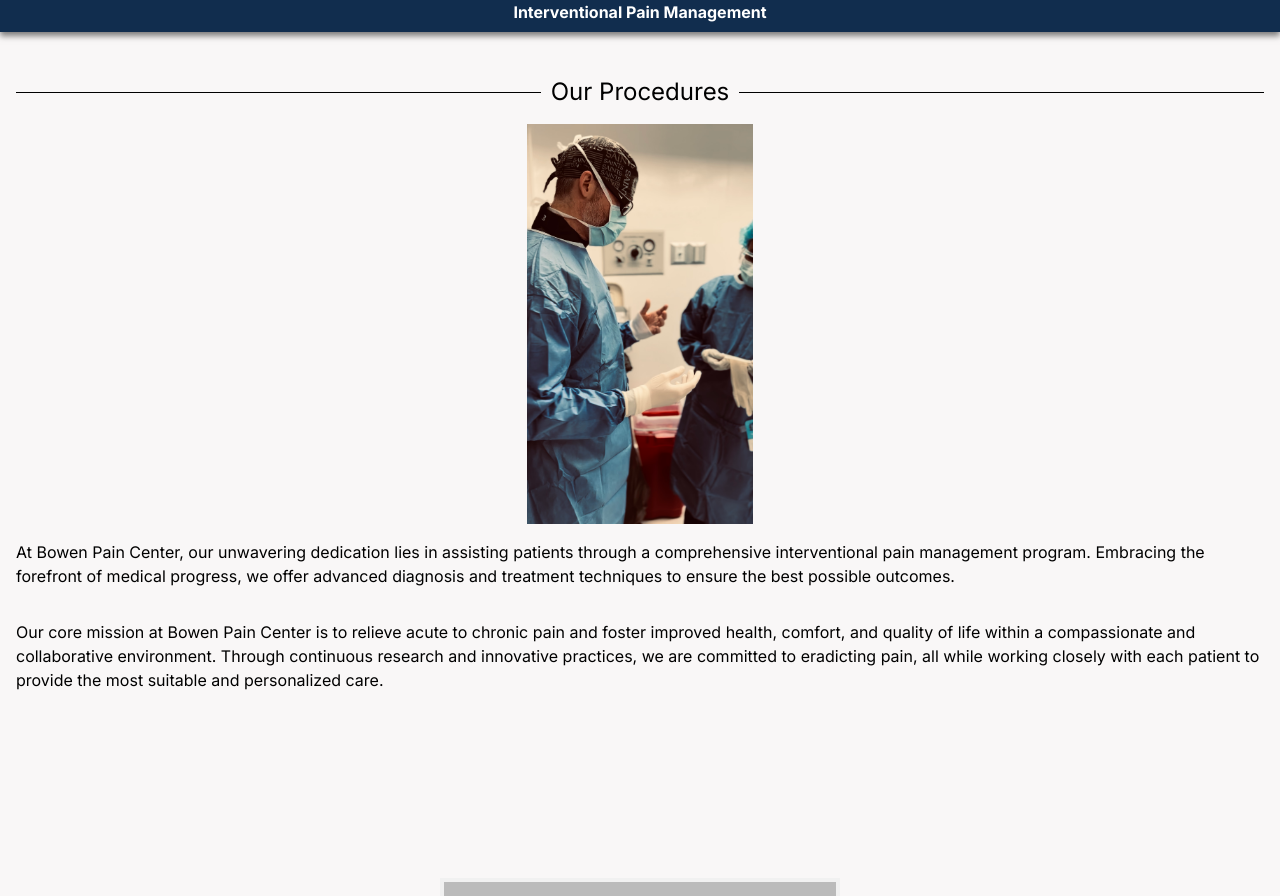
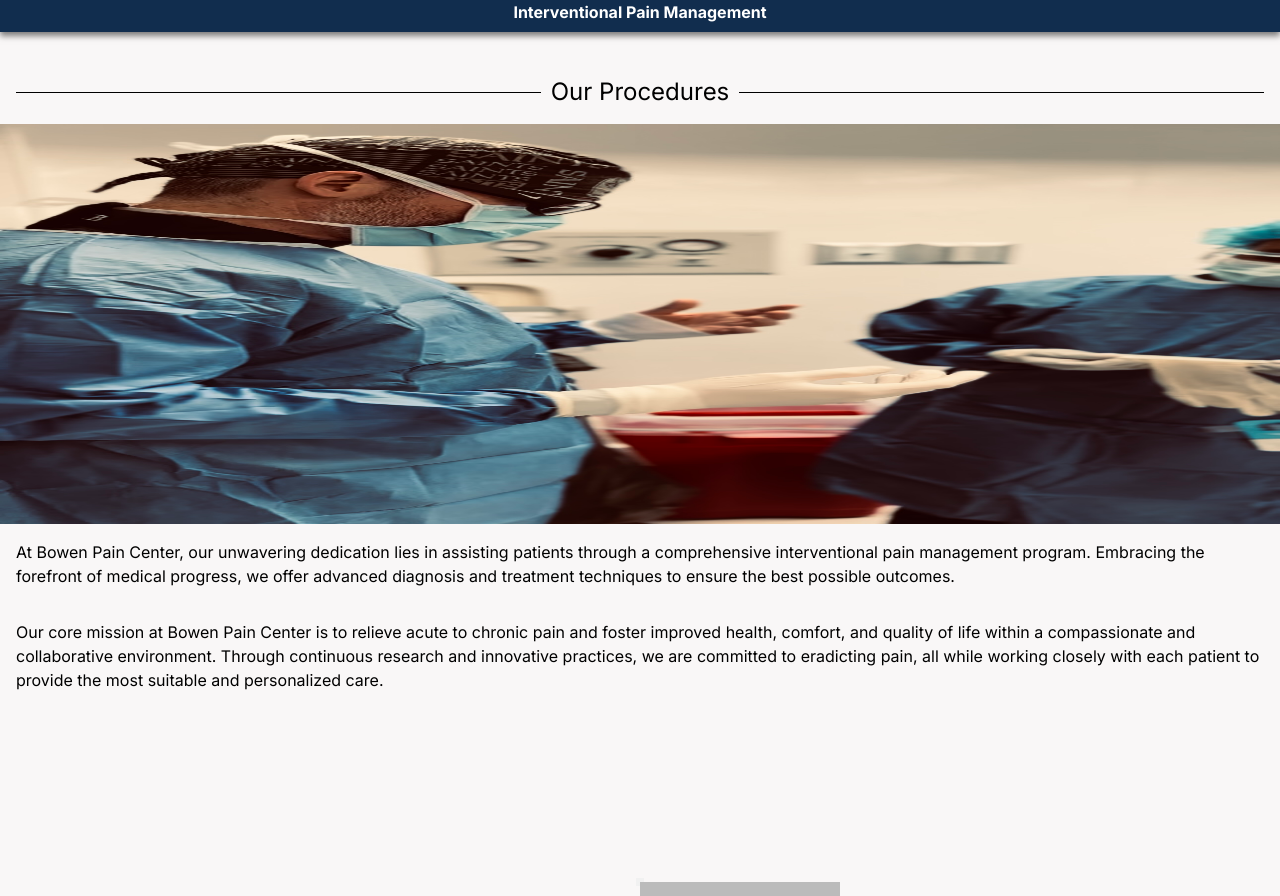
Before and after one commit to federicodez/bpc, a Next.js app: page /procedures in a window 1280 px wide. Shown: the part 100-996 px from the top of the page. Built offline with nearby package versions, Linux system fonts and the light colour scheme.

Commit message:
cleaned up

```diff
--- a/src/app/globals.css
+++ b/src/app/globals.css
@@ -3,20 +3,17 @@
 @tailwind utilities;
 
 /************Images***************/
-.operation {
-  width: 100%;
-  height: 800px;
-  object-fit: cover;
-}
+/* .operation { */
+/*   width: 100%; */
+/*   height: 800px; */
+/* } */
 .profile-image {
   width: 100%;
   height: 400px;
-  object-fit: contain;
 }
 .procedure-image {
   width: 100%;
   height: 400px;
-  object-fit: contain;
 }
 
 /**********Colors************/
@@ -59,25 +56,10 @@ footer {
 }
 
 /************card transformation************/
-/* section { */
-/*   display: inline-block; */
-/*   position: absolute; */
-/*   top: 270%; */
-/*   left: 50%; */
-/*   margin-right: -50%; */
-/*   transform: translate(-50%, -50%); */
-/* } */
-/* section .row { */
-/*   display: inline-block; */
-/* } */
-/* .col { */
-/*   display: inline-block; */
-/*   margin: 20px; */
-/* } */
 .card {
   background-color: transparent;
-  width: 400px;
-  height: 450px;
+  /* width: 400px; */
+  /* height: 450px; */
   margin: 10px 0;
   transition: ease all 2.3s;
   border: 4px solid #f1f1f1;
@@ -86,8 +68,8 @@ footer {
 }
 .card-inner {
   position: relative;
-  width: 100%;
-  height: 100%;
+  /* width: 100%; */
+  /* height: 100%; */
   text-align: center;
   transition: ease all 2.3s;
   transform-style: preserve-3d;
@@ -98,42 +80,19 @@ footer {
 .card-front,
 .card-back {
   position: absolute;
-  width: 100%;
-  height: 100%;
-  /* transition: ease all 2.3s; */
-  /* transform-style: preserve-3d; */
+  /* width: 100%; */
+  /* height: 100%; */
   -webkit-backface-visibility: hidden; /* Safari */
   backface-visibility: hidden;
 }
 .card-front {
   font-weight: 600;
-  /* transition: ease all 2.3s; */
   font-size: 3em;
   background-color: #bbb;
   color: black;
 }
 .card-back {
   background-color: #112d4e;
-  /* transition: ease all 2.3s; */
   color: white;
   transform: rotateY(180deg);
 }
-
-/*********** Breakpoints ************/
-
-@media screen and (min-width: 990px) {
-  /* section { */
-  /*   top: 110%; */
-  /*   margin-right: -50%; */
-  /*   transform: translate(-50%, -50%); */
-  /* } */
-}
-@media screen and (min-width: 768px) {
-  /* section { */
-  /*   top: 250%; */
-  /*   left: 65%; */
-  /*   justify-items: center; */
-  /*   margin-right: -50%; */
-  /*   transform: translate(-50%, -50%); */
-  /* } */
-}
```
